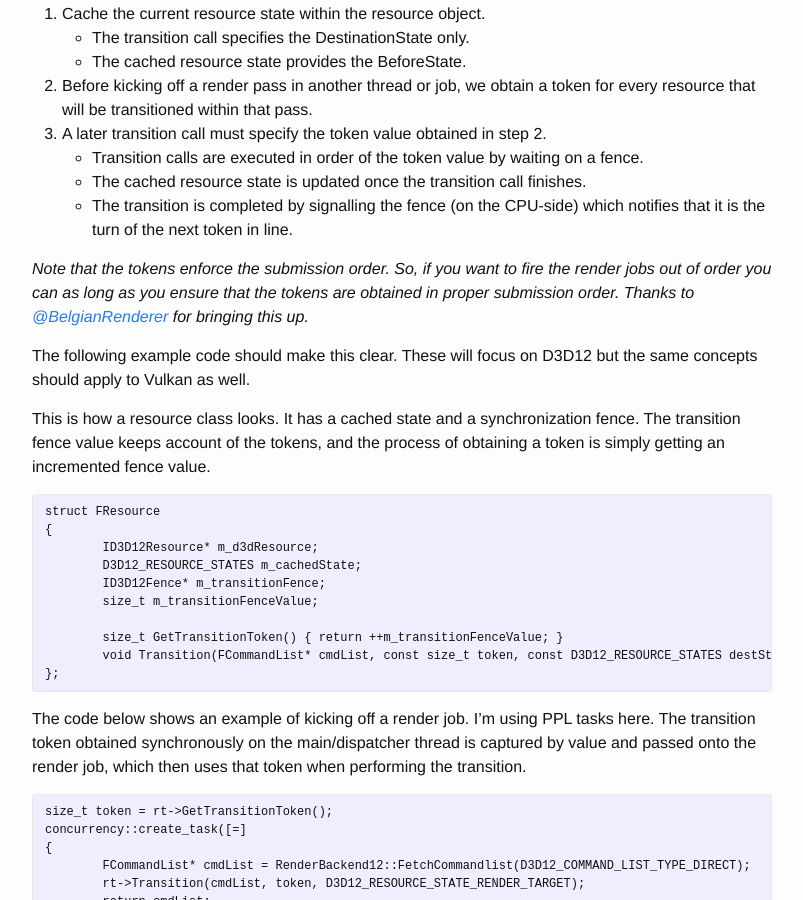
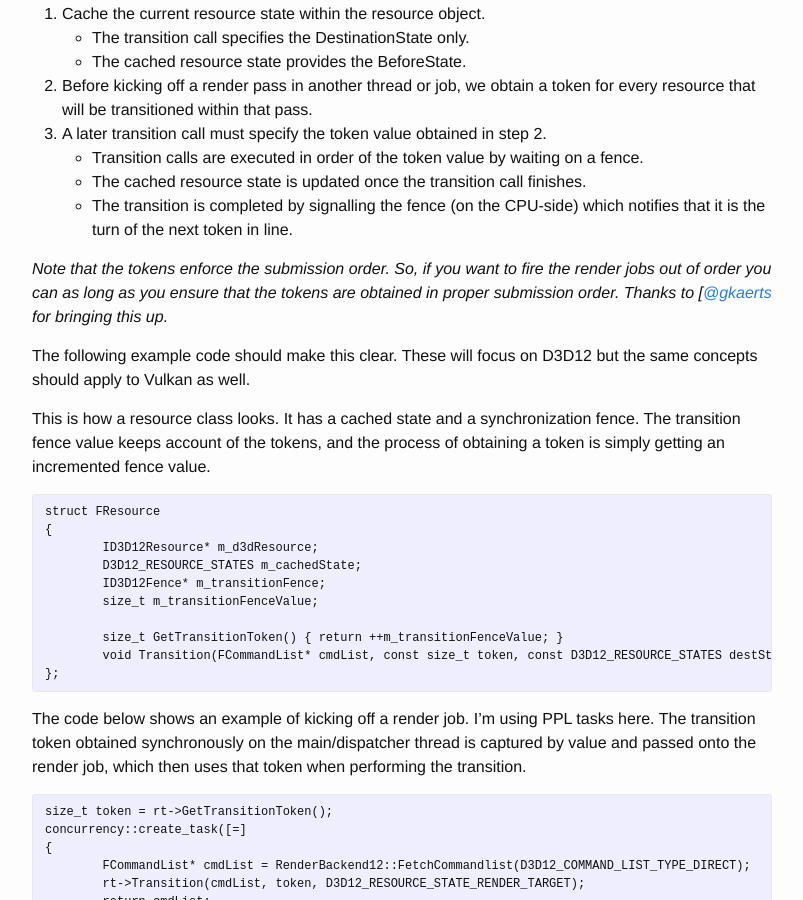
Before and after one commit to SakibSaikia/SakibSaikia.github.io, a Jekyll site: the page built from _posts/2021-09-16-A-Token-Based-Approach-To-Ordering-Transitions.markdown, in a window 1280 px wide and 900 px high, scrolled down 564 px. Shown: the whole window, without its empty margins (238-1041 px from the left). Built offline with Jekyll 4.4.1, drawn with Linux system fonts in a browser that asks for light colours; some of the changed text lies outside the part shown.

Commit message:
De-birdify

````diff
--- a/_config.yml
+++ b/_config.yml
@@ -14,12 +14,11 @@
 # You can create any custom variable you would like, and they will be accessible
 # in the templates via {{ site.myvariable }}.
 title: Sakib Saikia
-email: sakib.saikia@pm.me
 description: > # this means to ignore newlines until "baseurl:"
   Memory dump of all things related to graphics, GPUs, C++, gamedev.
 baseurl: "" # the subpath of your site, e.g. /blog
 url: "" # the base hostname & protocol for your site, e.g. http://example.com
-twitter_username: sakibsaikia
+mastodon_username: "@thisarray"
 #github_username:  SakibSaikia
 
 # Google services
--- a/_includes/footer.html
+++ b/_includes/footer.html
@@ -17,7 +17,11 @@
             {% if site.email %}
             <li><a href="mailto:{{ site.email }}">{{ site.email }}</a></li>
             {% endif %} -->
-            <a rel="me" href="https://mastodon.gamedev.place/@thisarray">Mastodon</a>
+            {% if site.mastodon_username %}
+          <li>
+            {% include icon-mastodon.html username=site.mastodon_username %}
+          </li>
+          {% endif %}
         </ul>
       </div>
 
--- /dev/null
+++ b/_includes/icon-mastodon.html
@@ -0,0 +1 @@
+<a href="https://mastodon.gamedev.place/{{ include.username }}"><span class="username">{{ include.username }}@mastodon.gamedev.place</span></a>
--- a/_posts/2017-07-06-Matrix-Operations-In-Shaders.markdown
+++ b/_posts/2017-07-06-Matrix-Operations-In-Shaders.markdown
@@ -25,7 +25,7 @@ Whether a matrix is stored in row-major or column-major form depends on the lang
 
 This is why matrices are transposed on the C++ side before binding to HLSL because $$(M^T)^T = M$$.
 
-Or alternatively you can use ```#pragma pack_matrix(row_major)``` in HLSL to make the storage match C++. (Thanks to [@optimizedaway](https://twitter.com/optimizedaway) for pointing this out.)
+Or alternatively you can use ```#pragma pack_matrix(row_major)``` in HLSL to make the storage match C++. (Thanks to @optimizedaway for pointing this out.)
 ### Vector Transformation
 Vectors can be represented in two different ways as well - they can either be represented as a $$n$$ x $$1$$ matrix such as $$ \begin{bmatrix} v_1 & v_2 & v_3 & \cdots \end{bmatrix} $$ or as a $$1$$ x $$n$$ matrix such as $$ \begin{bmatrix} v_1 \\ v_2 \\ v_3 \\ \vdots \end{bmatrix}$$. The first type is referred to as **Row Vector** and and latter one is a **Column Vector**. The two representations are transpose of each other.
 
@@ -133,7 +133,7 @@ The following shows the ISA for the two cases side-by-side compiled for AMD Elle
 
 This actually makes sense when you consider that GCN architecture is *"scalar"*. In GCN[^fn4], ~~unlike VLIW based architectures like Terascale[^fn5] previously,~~ each VALU operates on a single float or integer at a time (although the process happens for 64 threads simultaneously).
 
-(Thanks to [@rygorous](https://twitter.com/rygorous) for the correction related to Terascale. Terascale was VLIW but scalar as well.. Not SIMD!)
+(Thanks to [@rygorous](@rygorous@mastodon.gamedev.place) for the correction related to Terascale. Terascale was VLIW but scalar as well.. Not SIMD!)
 
 [![img3](/images/GCNvVLIW.PNG)](https://www.slideshare.net/DevCentralAMD/gs4106-the-amd-gcn-architecture-a-crash-course-by-layla-mah/12)
 
--- a/_posts/2017-08-18-Going-Indirect-On-UE3.markdown
+++ b/_posts/2017-08-18-Going-Indirect-On-UE3.markdown
@@ -320,4 +320,4 @@ Despitve the above performance gains, and the relative simplicity of the techniq
 ### Conclusion
 Because draw submission and culling are offloaded to the GPU, the GPU has to be able to take on the additional work. The choice to not use LODs created extra GPU work as well. However, this was fine for our case because we were severely CPU limited by a single render thread, and the GPU utilization was poor as seen through [GPUView](https://graphics.stanford.edu/~mdfisher/GPUView.html). Going from a CPU-limited case to a GPU-limited one was a good trade-off for us, particularly because the CPU workload can be erratic - being GPU-bound offered more consistent and better framerates.
 
-If the above constraints are acceptable, this can be a viable technique to using indirect rendering and instancing to optimize CPU time spent in rendering and push more detail. Thanks to [@DrGr4f1x](https://twitter.com/DrGr4f1x) for his contribution on this, specially on the culling shaders.
+If the above constraints are acceptable, this can be a viable technique to using indirect rendering and instancing to optimize CPU time spent in rendering and push more detail. Thanks to [@DrGr4f1x](@DrGr4f1x@mastodon.gamedev.place) for his contribution on this, specially on the culling shaders.
--- a/_posts/2021-09-16-A-Token-Based-Approach-To-Ordering-Transitions.markdown
+++ b/_posts/2021-09-16-A-Token-Based-Approach-To-Ordering-Transitions.markdown
@@ -23,7 +23,7 @@ This article outlines an approach to solving this problem that is more flexible
 - The cached resource state is updated once the transition call finishes.
 - The transition is completed by signalling the fence (on the CPU-side) which notifies that it is the turn of the next token in line.
 
-_Note that the tokens enforce the submission order. So, if you want to fire the render jobs out of order you can as long as you ensure that the tokens are obtained in proper submission order. Thanks to [@BelgianRenderer](https://twitter.com/BelgianRenderer) for bringing this up._
+_Note that the tokens enforce the submission order. So, if you want to fire the render jobs out of order you can as long as you ensure that the tokens are obtained in proper submission order. Thanks to [[@gkaerts](@gkaerts@mastodon.gamedev.place) for bringing this up._
 
 The following example code should make this clear. These will focus on D3D12 but the same concepts should apply to Vulkan as well.
 
````
